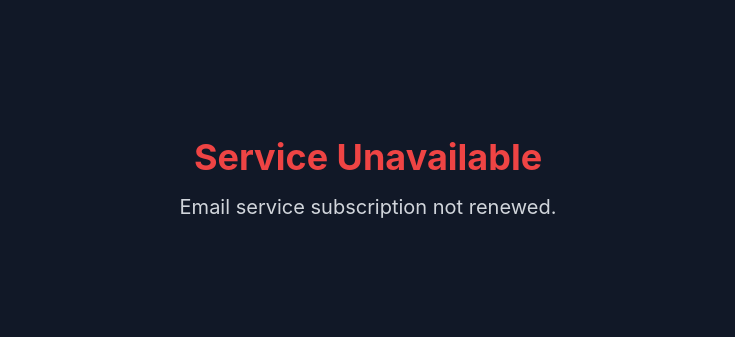
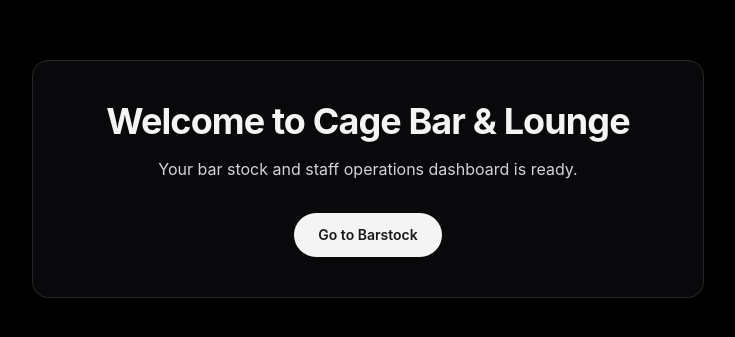
Before and after one commit to Ferdy233/CageBarAndLounge, a Next.js app in the folder frontend/: page / in a window 1280 px wide. Shown: the part 221-558 px from the top of the page, without its empty margins (272-1007 px from the left). Built offline with nearby package versions, Linux system fonts and the light colour scheme.

Commit message:
removed email fall back

```diff
--- a/frontend/src/app/layout.tsx
+++ b/frontend/src/app/layout.tsx
@@ -28,23 +28,12 @@ export default function RootLayout({
 }: Readonly<{
   children: React.ReactNode;
 }>) {
-  const SITE_LOCK = 'true'; // Set to 'false' to disable the lock
-
   return (
     <html lang="en" className="dark">
       <body
         className={`${geistSans.variable} ${geistMono.variable} antialiased`}
       >
-        {SITE_LOCK === 'true' ? (
-          <div className="min-h-screen flex items-center justify-center bg-gray-900">
-            <div className="text-center p-8">
-              <h1 className="text-4xl font-bold text-red-500 mb-4">Service Unavailable</h1>
-              <p className="text-xl text-gray-300">Email service subscription not renewed.</p>
-            </div>
-          </div>
-        ) : (
-          <Providers>{children}</Providers>
-        )}
+        <Providers>{children}</Providers>
       </body>
     </html>
   );
```
